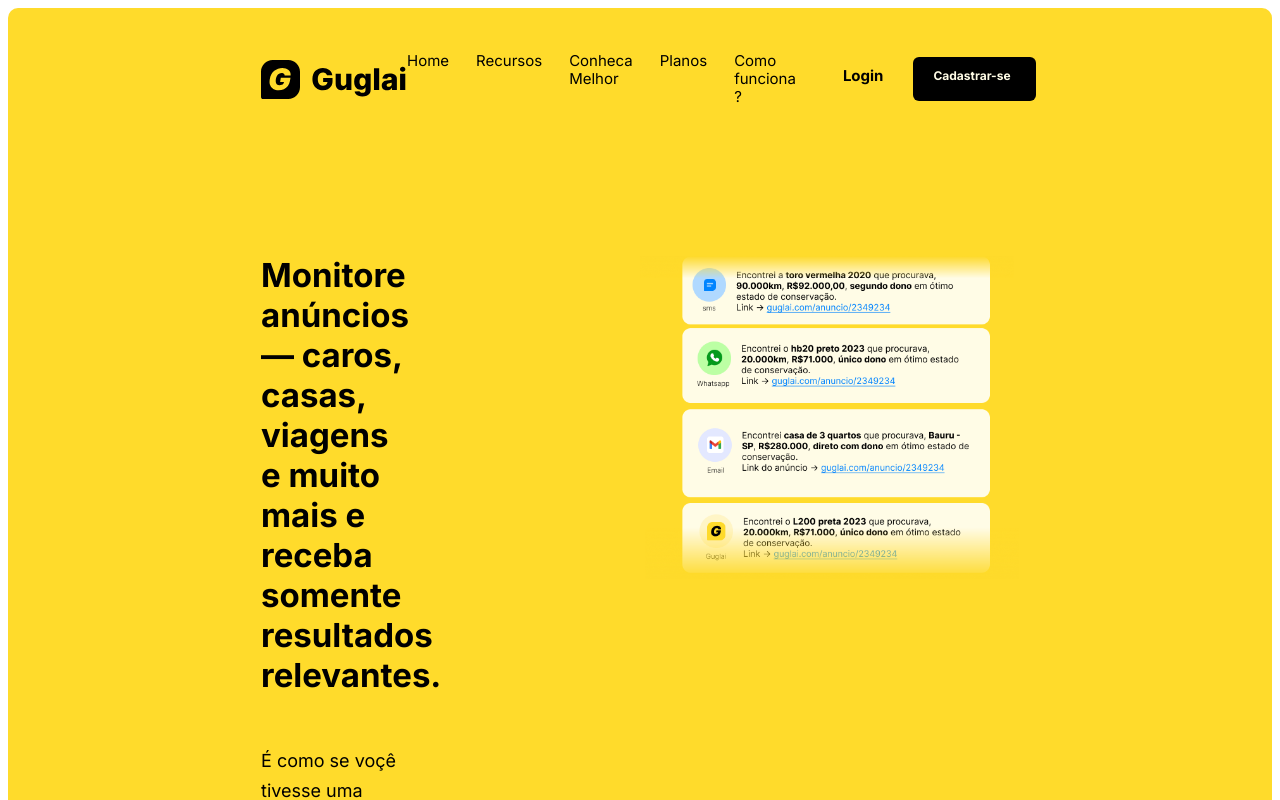
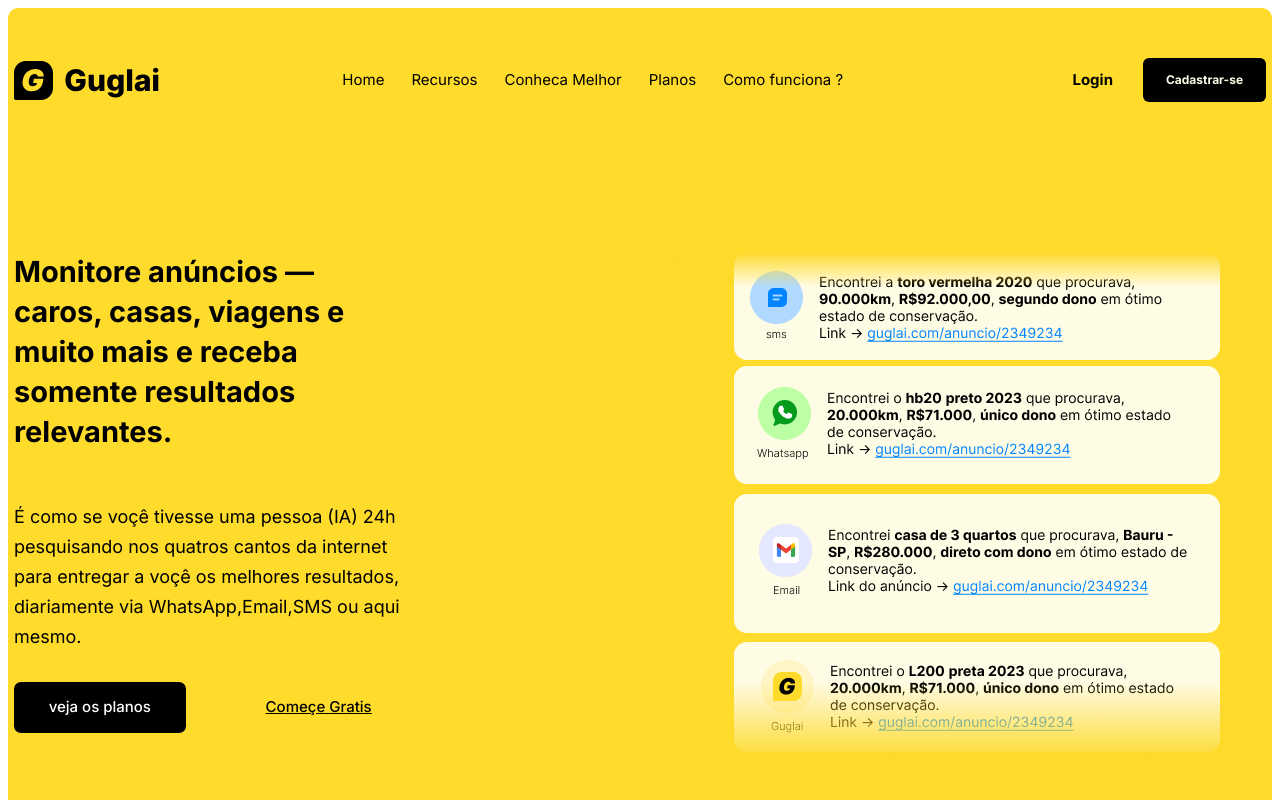
Before and after one commit to renersullivan/Guglai, an Angular app: page / in a window 1280 px wide. Shown: the top 800 px of the page. Built offline with nearby package versions, Linux system fonts and the light colour scheme.

Commit message:
corrigindo alinhameno de boteoes e ortografia

```diff
--- a/src/app/pages/home/home.component.css
+++ b/src/app/pages/home/home.component.css
@@ -18,7 +18,10 @@
   height: auto;
   background-color: #ffdb2b;
   border-radius: 10px;
-  padding: 44px 253px;
+  display: flex;
+  flex-direction: column;
+  justify-content: center;
+  align-items: center;
 }
 
 .header {
@@ -26,7 +29,10 @@
   justify-content: space-between;
   align-items: center;
   margin-bottom: 150px;
-  padding-right: 43px;
+  margin-top: 50px;
+  max-width: 1252px;
+  width: 100%;
+
 
 }
 
@@ -77,13 +83,17 @@
   font-size: 15px;
   font-weight: 700;
   line-height: 18.15px;
+  display: flex;
+  justify-content: center;
+  align-items: center;
+  cursor: pointer;
 
 
 }
 
 .login {
   background-color: #ffdb2b;
-  font-size: 900;
+
 }
 
 .cadastrar {
@@ -110,6 +120,7 @@
   flex-direction: row;
   margin-bottom: 150px;
   justify-content: space-between;
+  max-width: 1252px;
 }
 
 .texto-anuncios {
@@ -124,7 +135,7 @@
 
 .texto-anuncios h1 {
   margin-bottom: 50px;
-  font-size: 33px;
+  font-size: 29px;
   font-weight: 700;
   line-height: 39.94px;
   text-align: left;
--- a/src/app/pages/home/home.component.html
+++ b/src/app/pages/home/home.component.html
@@ -52,7 +52,7 @@
             <p>veja os planos</p>
           </div>
           <a href="">
-            <p>Começe Grastis</p>
+            <p>Começe Gratis</p>
           </a>
         </div>
 
```
